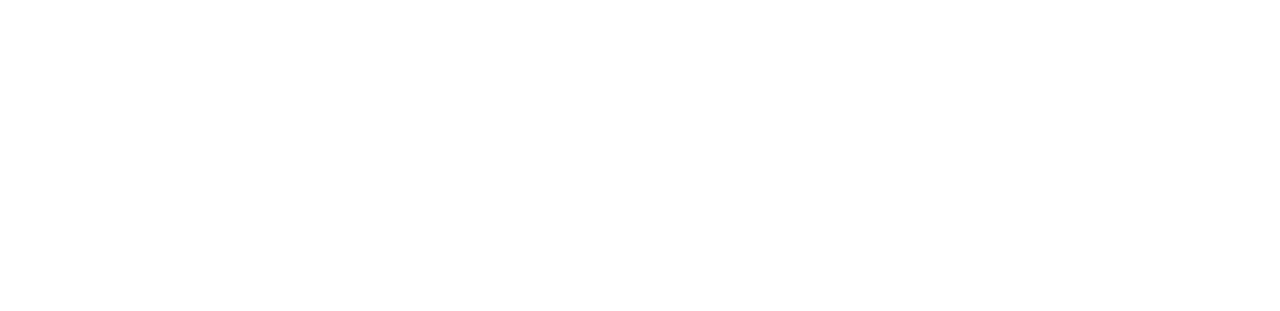
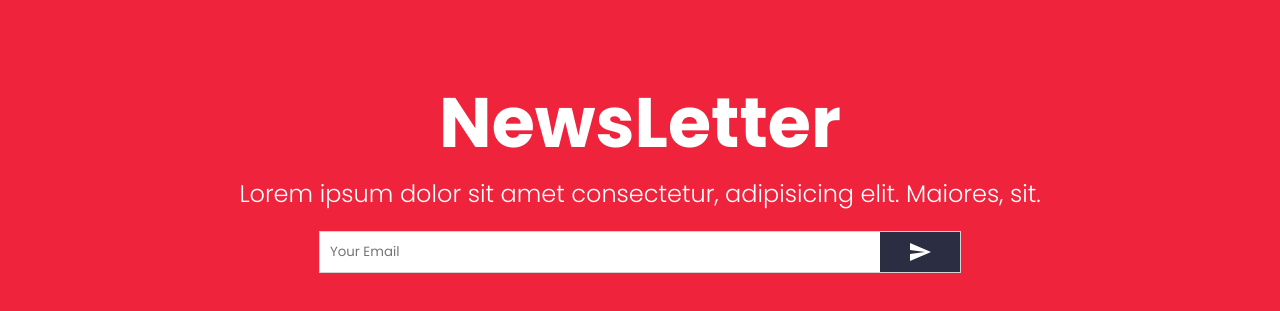
Before and after one commit to FaysalShuvo/Eshop, a React (Create React App) app in the folder client/: page / in a window 1280 px wide. Shown: the part 2325-2636 px from the top of the page. Before the commit the page ends 2256 px from the top, so only its background shows below. Built offline with nearby package versions, Linux system fonts and the light colour scheme.

Commit message:
newsletter design DONE

```diff
--- /dev/null
+++ b/client/src/components/Newsletter.jsx
@@ -0,0 +1,69 @@
+import React from "react";
+import SendIcon from "@mui/icons-material/Send";
+import styled from "styled-components";
+
+const Container = styled.div`
+  height: 60vh;
+  background-color: #ef233c;
+  display: flex;
+  align-items: center;
+  justify-content: center;
+  flex-direction: column;
+`;
+const Title = styled.h1`
+  font-size: 70px;
+  font-weight: bold;
+  color: white;
+`;
+const InputContainer = styled.div`
+  width: 50%;
+  height: 40px;
+  background-color: white;
+  display: flex;
+  justify-content: space-between;
+  border: 1px solid lightgray;
+`;
+const Description = styled.div`
+  font-size: 24px;
+  font-weight: 300;
+  color: white;
+  margin-bottom: 20px;
+`;
+const Input = styled.input`
+  border: none;
+  flex: 8;
+  outline: none;
+  padding: 10px;
+`;
+const Button = styled.button`
+  flex: 1;
+  display: flex;
+  justify-content: center;
+  align-items: center;
+  border: none;
+  cursor: pointer;
+  background-color: #2b2d42;
+  color: white;
+`;
+
+const Newsletter = () => {
+  return (
+    <div>
+      <Container>
+        <Title>NewsLetter</Title>
+        <Description>
+          Lorem ipsum dolor sit amet consectetur, adipisicing elit. Maiores,
+          sit.
+        </Description>
+        <InputContainer>
+          <Input placeholder="Your Email" />
+          <Button>
+            <SendIcon />
+          </Button>
+        </InputContainer>
+      </Container>
+    </div>
+  );
+};
+
+export default Newsletter;
--- a/client/src/components/Product.jsx
+++ b/client/src/components/Product.jsx
@@ -16,7 +16,6 @@
   display: flex;
   align-items: center;
   justify-content: center;
-
   transition: all 0.5s ease;
 `;
 
@@ -70,7 +69,7 @@
   justify-content: center;
   margin: 10px;
   transition: all 0.5s ease;
-
+  cursor: pointer;
   &:hover {
     background-color: crimson;
     transform: scale(1.1);
--- a/client/src/pages/Home.jsx
+++ b/client/src/pages/Home.jsx
@@ -2,6 +2,7 @@
 import Announcement from "../components/Announcement";
 import Categories from "../components/Categories";
 import Navbar from "../components/Navbar";
+import Newsletter from "../components/Newsletter";
 import Products from "../components/Products";
 import Slider from "../components/Slider";
 
@@ -13,6 +14,7 @@
       <Slider />
       <Categories />
       <Products />
+      <Newsletter />
     </div>
   );
 };
```
